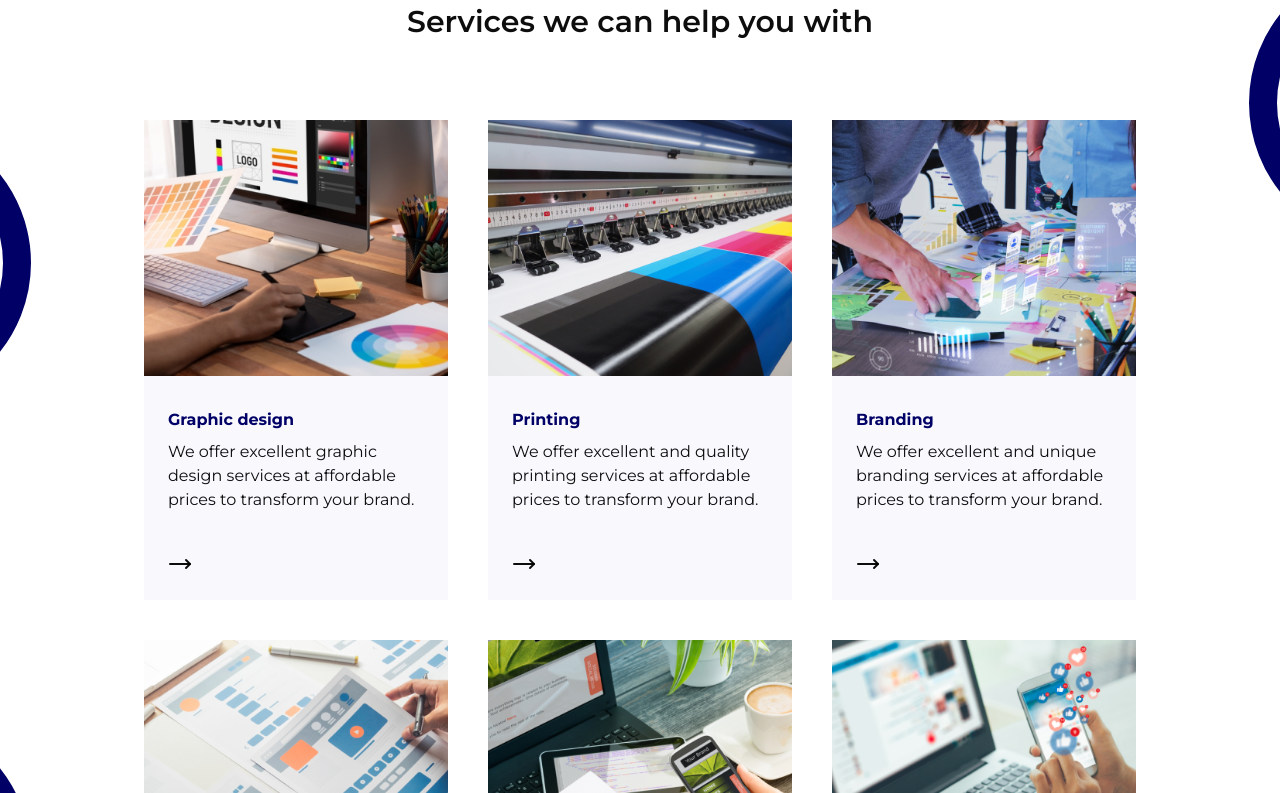
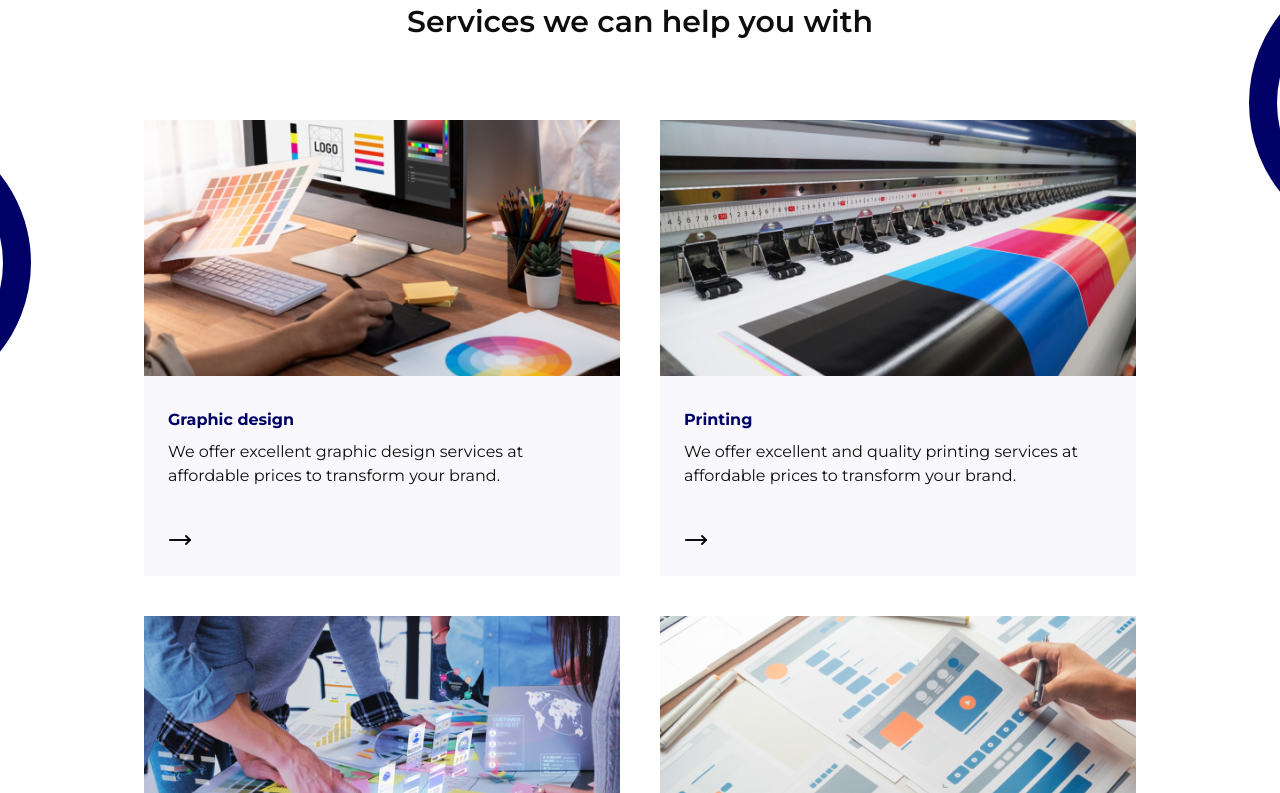
Before and after one commit to ogunsolahabib/lativity, a Next.js app: page / in a window 1280 px wide. Shown: the part 787-1580 px from the top of the page. Built offline with nearby package versions, Linux system fonts and the light colour scheme.

Commit message:
reduce cols numner in services grid

```diff
--- a/src/components/sections/services.tsx
+++ b/src/components/sections/services.tsx
@@ -18,7 +18,7 @@
                 <h3 className="section__heading--sub">Services we can help you with</h3>
                 {/* <p>We offer excellent digital services at affordable prices to assist you in transforming your brand into a global competitor.</p> */}
             </div>
-            <div className="grid grid-cols-1 md:grid-cols-2 xl:grid-cols-3 gap-10 mt-10 md:mt-20 justify-center">
+            <div className="grid grid-cols-1 md:grid-cols-2 gap-10 mt-10 md:mt-20 justify-center">
                 {services.map((service) => (
                     <ServiceCard key={service.name} service={service} />
                 ))}
```
